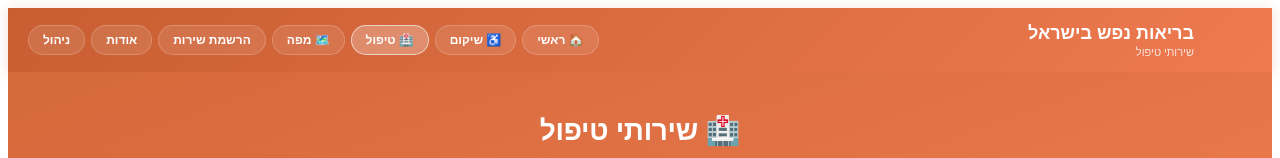
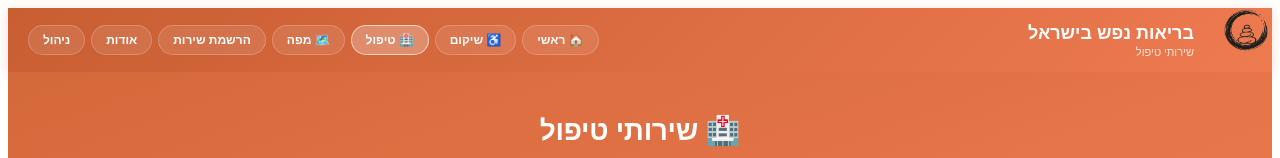
Before and after one commit to sivantelem-commits/rehab-directory, a Next.js app: page /treatment in a window 1280 px wide. Shown: the top 158 px of the page. Built offline with nearby package versions, Linux system fonts and the light colour scheme; no server answers.

Commit message:
Update _app.js

```diff
--- a/pages/_app.js
+++ b/pages/_app.js
@@ -12,13 +12,11 @@ export default function App({ Component, pageProps }) {
           alt="לוגו"
           style={{
             position: 'fixed',
-            top: 12,
-            right: 16,
+            top: 8,
+            right: 12,
             width: 44,
             height: 44,
             objectFit: 'contain',
-            filter: 'brightness(0) invert(1)',
-            mixBlendMode: 'multiply',
             zIndex: 9999,
             pointerEvents: 'none',
           }}
```
